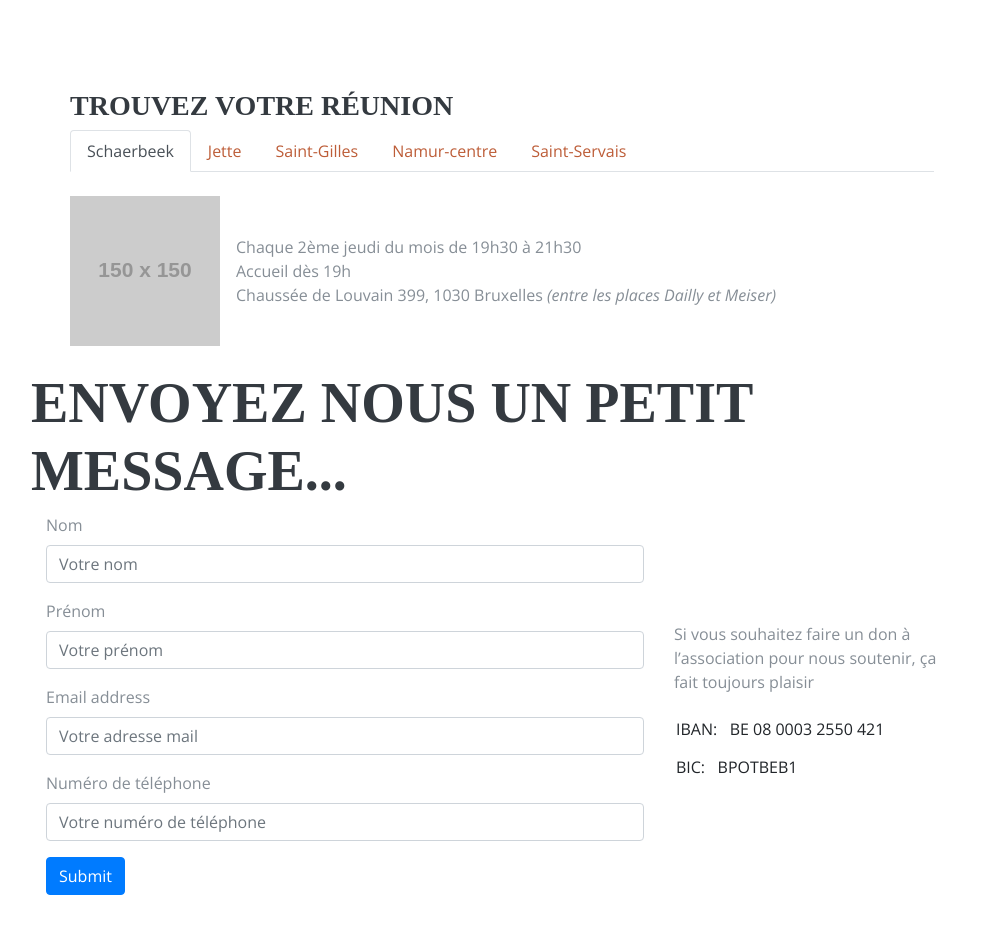
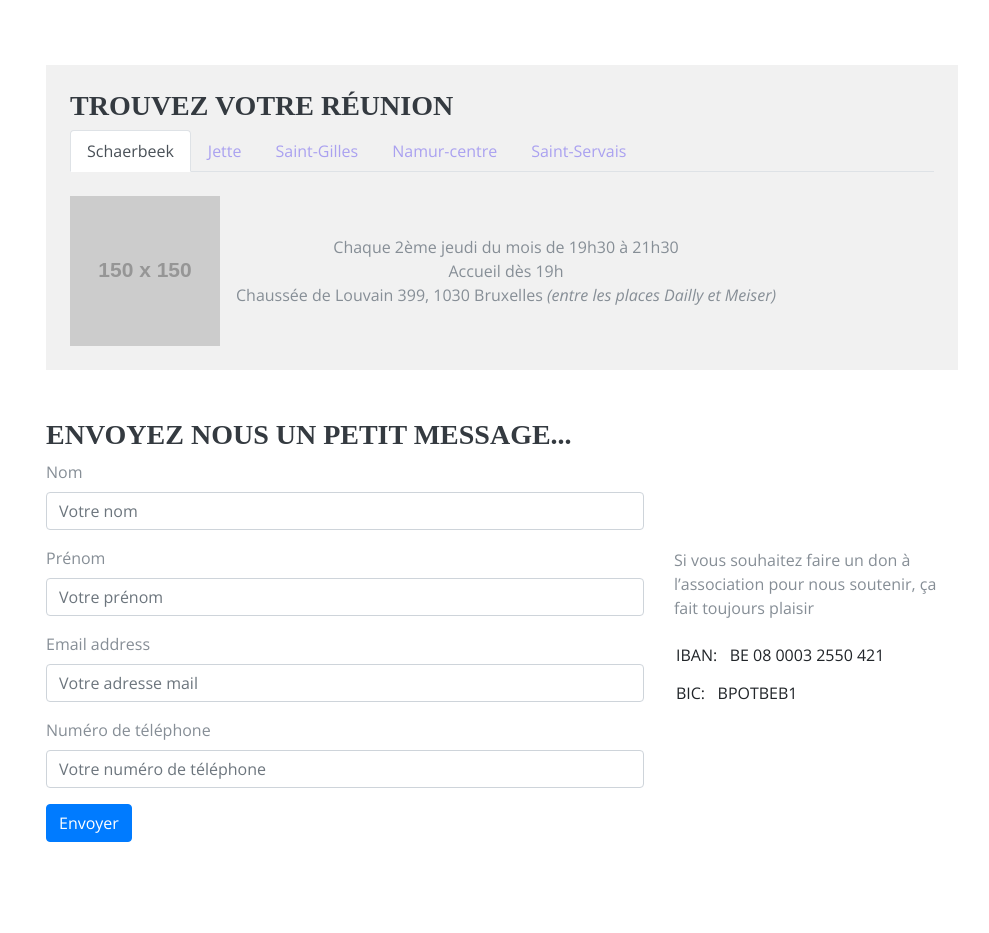
Before and after one commit to Adridor/becode-AHOD, a plain HTML site: page index.html in a window 1280 px wide. Shown: the part 1220-2153 px from the top of the page, without its empty margins (274-1263 px from the left). After the commit the page ends 2110 px from the top, so only its background shows below. Drawn offline with nearby package versions, Linux system fonts and the light colour scheme; placeholder pictures from the web are drawn by us; a web font is replaced by a local one.

Commit message:
Update style

```diff
--- a/css/resume.css
+++ b/css/resume.css
@@ -38,7 +38,17 @@ h2 {
   font-family: 'Saira Extra Condensed', serif;
   font-size: 1.35rem;
 }
-
+.tab-style {
+    display: flex;
+    justify-content: center;
+    flex-direction: column;
+    text-align: center;
+}
+.tab-style img {
+  max-height: 150px;
+  max-width: 150px;
+  margin: 0 auto;
+}
 .list-social-icons a {
   color: #495057;
 }
@@ -65,6 +75,18 @@ h2 {
 }
 
 @media (min-width: 992px) {
+
+  .tab-style {
+    display: flex;
+    justify-content: initial;
+    flex-direction: row;
+  }
+  .tab-style p {
+    margin: auto 0 auto 1rem;
+  }
+  .tab-style img {
+   margin: 0;
+  }
   #sideNav {
     text-align: center;
     position: fixed;
@@ -137,21 +159,17 @@ section.resume-section .resume-item .resume-date {
 }
 
 a {
-  color: #BD5D38;
+  color: #aaa1f0;
 }
 
 a:hover, a:focus, a:active {
-  color: #824027;
+  color: #030f37;
 }
 
 .carousel-inner img {
     width: 100%;
     height: 45vh;
 }
-
-.tab-style {
-  display: flex;
+#interests {
+  background-color: #f1f1f1
 }
-.tab-style p {
-  margin: auto 0 auto 1rem;
-}
--- a/index.html
+++ b/index.html
@@ -211,10 +211,11 @@
           </a>
           </div>
         </section>-->
-        <section class="Contact" id="Contact">
+
+        <section class="Contact mt-5" id="Contact">
           <div class="row">
-            <h2>Envoyez nous un petit message...</h2>
             <div class="col-8">
+            <h3>Envoyez nous un petit message...</h3>
               <form>
                 <div class="form-group">
                    <label for="formGroupExampleInput">Nom</label>
@@ -233,7 +234,7 @@
                     <input type="phone" class="form-control" id="phone" placeholder="Votre numéro de téléphone">
                 </div>
 
-                <button type="submit" class="btn btn-primary">Submit</button>
+                <button type="submit" class="btn btn-primary">Envoyer</button>
               </form>
             </div>
             <div class="col-4 my-auto">
```
